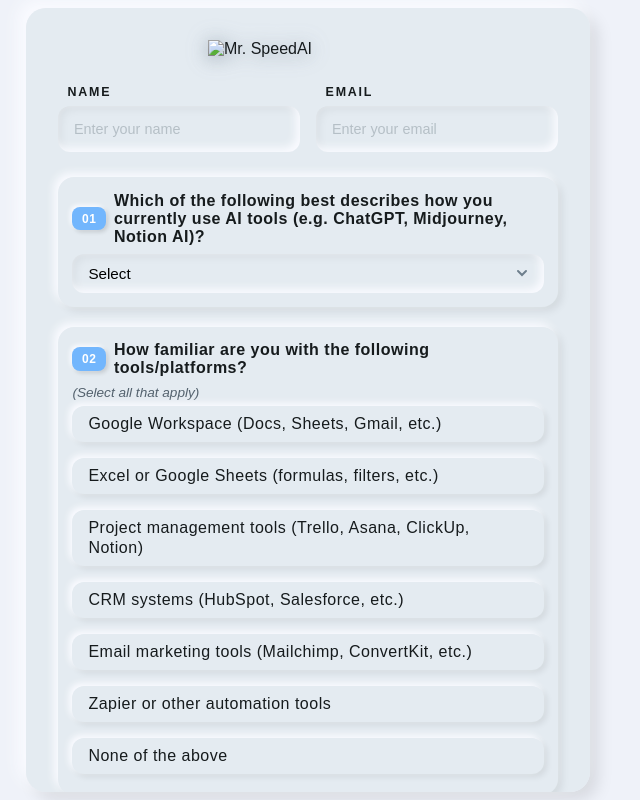
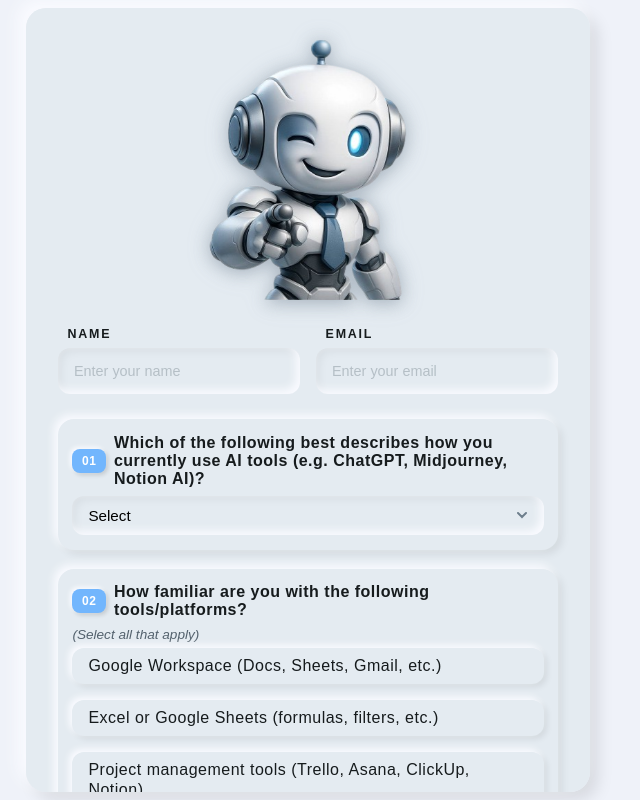
Before and after one commit to SZYMA634/mr-speedai-form, a plain HTML site: page index.html in a window 1280 px wide. Shown: the whole page, without its empty margins (332-972 px from the left). Drawn offline with Linux system fonts and the light colour scheme; the site is published under a folder, as on GitHub Pages, so addresses that start at the root find nothing.

Commit message:
Update index.html

```diff
--- a/index.html
+++ b/index.html
@@ -29,7 +29,7 @@
 
       <!-- Mascot -->
       <div class="logo">
-        <img src="/images/mr.speedai.png" alt="Mr. SpeedAI" />
+        <img src="mr.speedai.png" alt="Mr. SpeedAI" />
       </div>
 
       <!-- Name + Email -->
```
